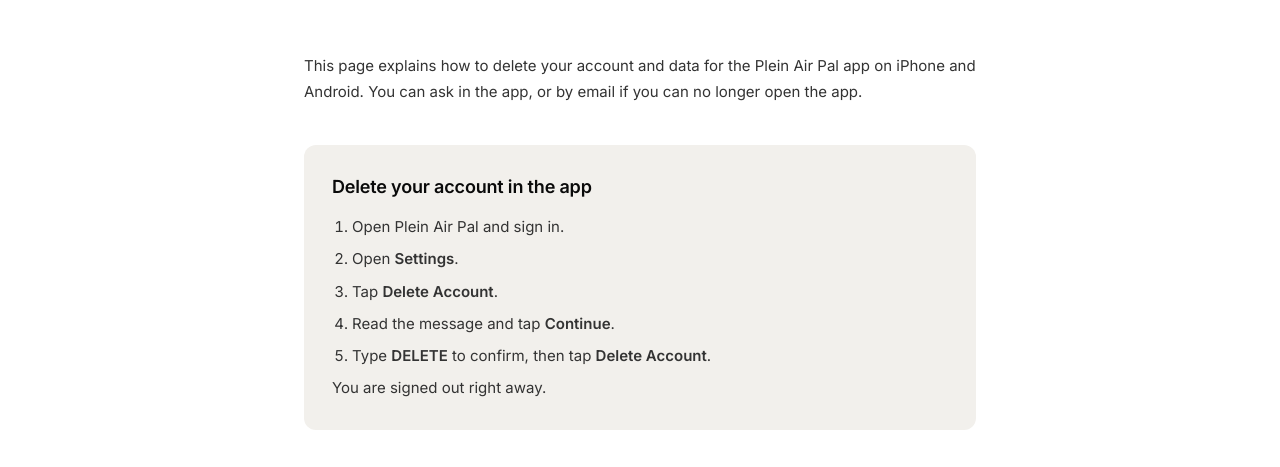
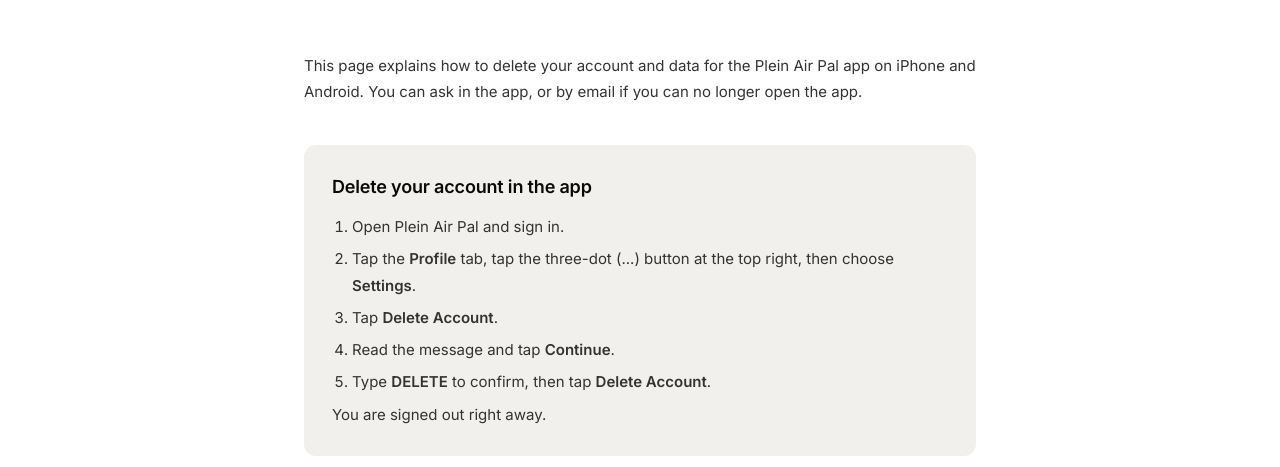
Before and after one commit to Stalsby/pleinairpal-website, a plain HTML site: page delete-account.html in a window 1280 px wide. Shown: the part 273-740 px from the top of the page. Drawn offline with nearby package versions, Linux system fonts and the light colour scheme.

Commit message:
Add files via upload

```diff
--- a/delete-account.html
+++ b/delete-account.html
@@ -58,7 +58,7 @@
     <h2>Delete your account in the app</h2>
     <ol>
       <li>Open Plein Air Pal and sign in.</li>
-      <li>Open <strong>Settings</strong>.</li>
+      <li>Tap the <strong>Profile</strong> tab, tap the three-dot (...) button at the top right, then choose <strong>Settings</strong>.</li>
       <li>Tap <strong>Delete Account</strong>.</li>
       <li>Read the message and tap <strong>Continue</strong>.</li>
       <li>Type <strong>DELETE</strong> to confirm, then tap <strong>Delete Account</strong>.</li>
```
